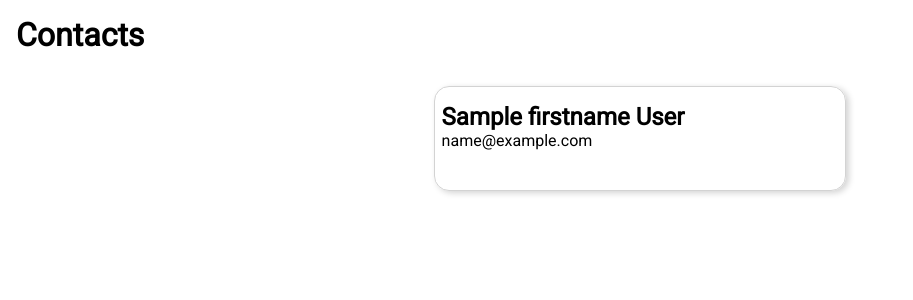
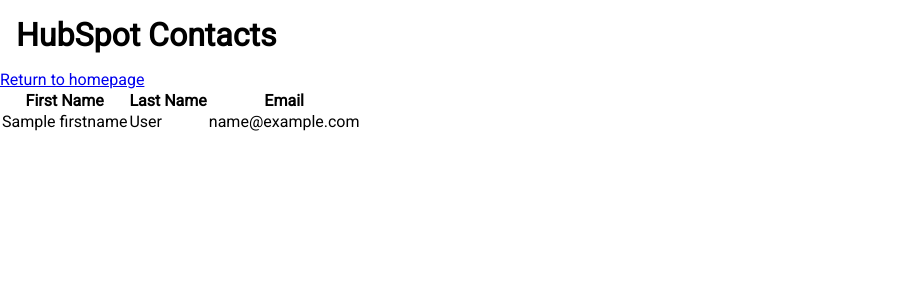
Before and after one commit to CarlTanilon/Integrating-With-HubSpot-I, a Node server app: template views/contacts.pug in a window 1280 px wide. Shown: the top 300 px of the page, without its empty margins (0-913 px from the left). Run offline with Node 20, Linux system fonts and the light colour scheme; the template is opened without the code that fills it: most values are stand-ins (such as "Sample title", 1, 10 or a date in 2020).

Commit message:
Update contacts.pug to display contacts in a table format with improved layout and navigation

```diff
--- a/views/contacts.pug
+++ b/views/contacts.pug
@@ -1,13 +1,20 @@
 doctype html
 html
-    head
-        title= `${title}`
-        meta(name="viewport" content="width=device-width, initial-scale=1")
-        link(rel="stylesheet", href="/css/style.css")
-    body
-        h1 Contacts
-        .cards
-            each contact in data
-                .card
-                    h2.card__name #{contact.properties.firstname}  #{contact.properties.lastname}
-                    p.card__email #{contact.properties.email}
+  head
+    title Contacts List
+    link(rel="stylesheet", href="/css/style.css")
+  body
+    h1 HubSpot Contacts
+    a(href="/") Return to homepage
+    table
+      thead
+        tr
+          th First Name
+          th Last Name
+          th Email
+      tbody
+        each contact in contacts
+          tr
+            td= contact.properties.firstname
+            td= contact.properties.lastname
+            td= contact.properties.email
```
